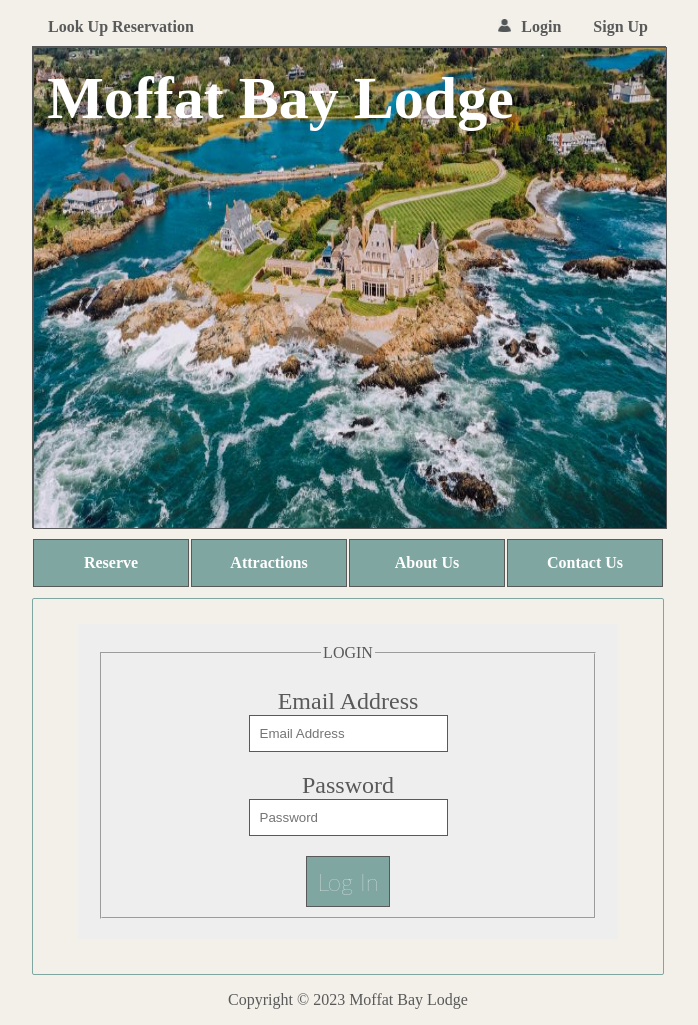
After one commit to AmandaSherman/Moffat-Bay, a PHP site: page /login-page.php in a window 1280 px wide. The commit adds this page. Shown: the whole page, without its empty margins (292-990 px from the left). Run offline with PHP 8.4, Linux system fonts and the light colour scheme.

Commit message:
Building login code into real content page and added logged in user visual

```diff
--- /dev/null
+++ b/robinPlayWork/forms.css
@@ -0,0 +1,50 @@
+#content-container {
+  text-align: center;
+}
+
+fieldset {
+  color: #595959;
+}
+
+label {
+  width: 400px;
+  display: inline-block;
+  text-align: center;
+  font-size: 1.5rem;
+}
+input {
+  border: 1px solid #595959;
+  padding: 10px;
+  margin: 0 auto;
+}
+
+form {
+  margin: 25px auto;
+  padding: 20px;
+  width: 500px;
+  background: #eee;
+}
+div.form-element {
+  margin: 20px 0;
+}
+button {
+  padding: 10px;
+  font-size: 1.5rem;
+  font-family: 'Lato';
+  font-weight: 100;
+  background: #80A6A2;
+  border: solid 1px #595959;
+  color: white;
+}
+
+p.success,
+p.error {
+  color: white;
+  font-family: lato;
+  background: yellowgreen;
+  display: inline-block;
+  padding: 2px 10px;
+}
+p.error {
+  background: orangered;
+}
--- /dev/null
+++ b/robinPlayWork/login-page.php
@@ -0,0 +1,114 @@
+<!--
+  Robin Pindel
+-->
+
+<!DOCTYPE html>
+<html lang="en-us">
+<head>
+  <link href="./mbl.css" type="text/css" rel="stylesheet">
+  <link href="./forms.css" type="text/css" rel="stylesheet">
+<body>
+
+<div id="main">
+
+<div id="lookuplink">
+  <a href="./reservation-lookup-code.php">Look Up Reservation</a>
+</div>
+
+<?php
+  session_start();
+  include('db-config.php');
+
+  if (!array_key_exists('customerid',$_SESSION)) {
+    echo "<div id=\"accountlinks\">";
+    echo "<a href=\"./login-page.php\"><img src=\"./images/iconsolid.png\" width=\"13px\" height=\"13px\">Login</a>";
+    echo "<a href=\"./register-code.php\">Sign Up</a>";
+    echo "</div>";
+  }
+  else {
+    $customerid = $_SESSION['customerid'];
+    $query = $connection->prepare("SELECT email FROM customer WHERE customerid=:customerid");
+    $query->bindParam("customerid", $customerid, PDO::PARAM_STR);
+    $query->execute();
+    $result = $query->fetch(PDO::FETCH_ASSOC);
+    $email = $result['email'];
+    echo "<div id=\"accountlinks\">";
+    echo "<img src=\"./images/iconsolid.png\" width=\"13px\" height=\"13px\">" .  $email;
+    echo "<a href=\"logout-code.php\">Log Out</a>";
+    echo "</div>";
+  }
+?>
+
+<div id="bannerimage">
+    <img src="./images/mbl1.jpeg" alt="Moffat Bay Lodge image" id="banner">
+    <div id="mblname"><h1>Moffat Bay Lodge</h1></div>
+</div>
+<div id="navigationbar">
+  <div id="nav1">
+    <a href="#">Reserve</a>
+  </div>
+  <div id="nav2">
+    <a href="#">Attractions</a>
+  </div>
+  <div id="nav3">
+    <a href="#">About Us</a>
+  </div>
+  <div id="nav4">
+    <a href="#">Contact Us</a>
+  </div>
+</div>
+<div id="content-container">
+<?php
+    function redirect($url) {
+      header('Location: '.$url);
+      die();
+    }
+
+    if (isset($_POST['login'])) {
+        $email = $_POST['email'];
+        $password = $_POST['password'];
+        $query = $connection->prepare("SELECT * FROM customer WHERE email=:email");
+        $query->bindParam("email", $email, PDO::PARAM_STR);
+        $query->execute();
+        $result = $query->fetch(PDO::FETCH_ASSOC);
+
+        if (!$result) {
+            echo '<p class="error">Email address and password combination is incorrect!</p>';
+        } else {
+            if (password_verify($password, $result['password'])) {
+                $_SESSION['customerid'] = $result['customerid'];
+                echo '<p class="success">Congratulations, you are logged in!</p>';
+                #redirect("./landing-page.php");
+            } else {
+                echo '<p class="error">Email address and password combination is incorrect!</p>';
+            }
+        }
+    }
+?>
+
+<form method="post" action="" name="signin-form">
+  <fieldset>
+    <legend>LOGIN</legend>
+  <div class="form-element" id="email-input">
+    <label>Email Address</label>
+    <input type="email" name="email" placeholder="Email Address"
+      placeholder="Email Address" required />
+  </div>
+  <div class="form-element">
+    <label>Password</label>
+    <input type="password" name="password" placeholder="Password" required />
+  </div>
+  <button type="submit" name="login" value="login">Log In</button>
+  </fieldset>
+</div>
+
+<footer>
+  <p id="copyright">Copyright &copy; <script>document.write(new Date().getFullYear())</script>
+    Moffat Bay Lodge</p>
+</footer>
+
+</div>
+
+</body>
+</head>
+</html>
--- a/robinPlayWork/logout.php
+++ b/robinPlayWork/logout-code.php
@@ -7,5 +7,5 @@ function redirect($url) {
   die();
 }
 
-redirect("sessionTest.php");
+redirect("./landing-page.php");
 ?>
--- /dev/null
+++ b/robinPlayWork/mbl.css
@@ -0,0 +1,111 @@
+/*div {
+  border: solid 1pt red;
+}*/
+
+#lookuplink {
+  display: inline-block;
+  width: 49%;
+  margin: 10px 0 10px 0;
+}
+
+#accountlinks {
+  width: 49%;
+  float: right;
+  text-align: right;
+  margin: 10px 0 10px 0;
+}
+
+#bannerimage {
+  width: 100%;
+  height: 60vh;
+  margin-bottom: 10px;
+  text-align: center;
+  border: solid 1px #595959;
+}
+
+#banner {
+  width: 100%;
+  height: 100%;
+  border: solid 1px #595959;
+}
+
+#mblname h1 {
+  color: white;
+  font-weight: bold;
+  font-size: 60px;
+  position: absolute;
+  top: 3%;
+  left: 26.5%;
+}
+
+#lookuplink a, #accountlinks a {
+  color: #595959;
+  font-weight: bold;
+  padding: 14px 16px;
+  text-decoration-line: none;
+}
+
+#accountlinks img {
+  padding: 0 10px;
+}
+
+#lookuplink a:hover, #accountlinks a:hover {
+  text-decoration-line: underline;
+  background-color: #80A6A2;
+  color: #CEC2B8;
+}
+
+#navigationbar {
+  display: flex;
+  background-color: #F2F0E9;
+  margin-bottom: 10px;
+}
+
+#nav1, #nav2, #nav3, #nav4 {
+  flex: 1;
+  margin: 1px;
+  background-color: #80A6A2;
+  border: solid 1px #595959;
+}
+
+#navigationbar a {
+  display: block;
+  color: white;
+  font-weight: bold;
+  text-align: center;
+  padding: 14px 16px;
+  text-decoration: none;
+}
+
+#navigationbar a:hover {
+  background-color: #CEC2B8;
+  color: #80A6A2;
+}
+
+body {
+  background-color: #F2F0E9;
+  /* background-color: #6096aa;
+  background-color: #29738f;
+  background-color: #cec2b8;
+  background-color: #80A6A2; */
+}
+
+#content-container {
+  border: solid 1px#80A6A2;
+  padding: 0px 10px 10px 10px;
+  border-radius: 2px;
+}
+
+#content-container h1, p {
+  color: #595959;
+}
+
+#copyright {
+  color: #595959;
+  text-align: center;
+}
+
+#main {
+  width: 50%;
+  margin: 0 auto;
+}
--- a/robinPlayWork/register.php
+++ b/robinPlayWork/register-code.php
@@ -4,7 +4,7 @@
 
 <?php
     session_start();
-    include('config.php');
+    include('db-config.php');
     if (isset($_POST['register'])) {
         $email = $_POST['email'];
         $fname = $_POST['firstname'];
@@ -60,7 +60,8 @@
   </div>
   <div class="form-element">
     <label>Password</label>
-    <input type="password" name="password" placeholder="8 characters minimum" required />
+    <input type="password" name="password" placeholder="8+ chars, 1 upper and 1 lower"
+    pattern="^\S*(?=\S{8,})(?=\S*[a-z])(?=\S*[A-Z])\S*$" required />
   </div>
   <div class="form-element">
     <label>Confirm Password</label>
--- a/robinPlayWork/reservation-lookup.php
+++ b/robinPlayWork/reservation-lookup-code.php
@@ -17,7 +17,7 @@
 </form>
 
 <?php
-  include('config.php');
+  include('db-config.php');
   if (isset($_POST['reservation-lookup'])) {
     $email = $_POST['email'];
     $reservationid = $_POST['reservationid'];
```
Also changed, not shown: robinPlayWork/landing-page.php (added, +73 -0 lines), robinPlayWork/login-code.php (renamed from robinPlayWork/login.php, +9 -1 lines), robinPlayWork/sessionTest.php (+4 -3 lines), robinPlayWork/db-config.php (renamed from robinPlayWork/config.php), robinPlayWork/images/iconsolid.png (added), robinPlayWork/images/loginalmostcomplete.jpg (added), robinPlayWork/images/logincircle.jpg (added), robinPlayWork/images/loginnobottom.jpg (added), robinPlayWork/images/mbl1.jpeg (added).
